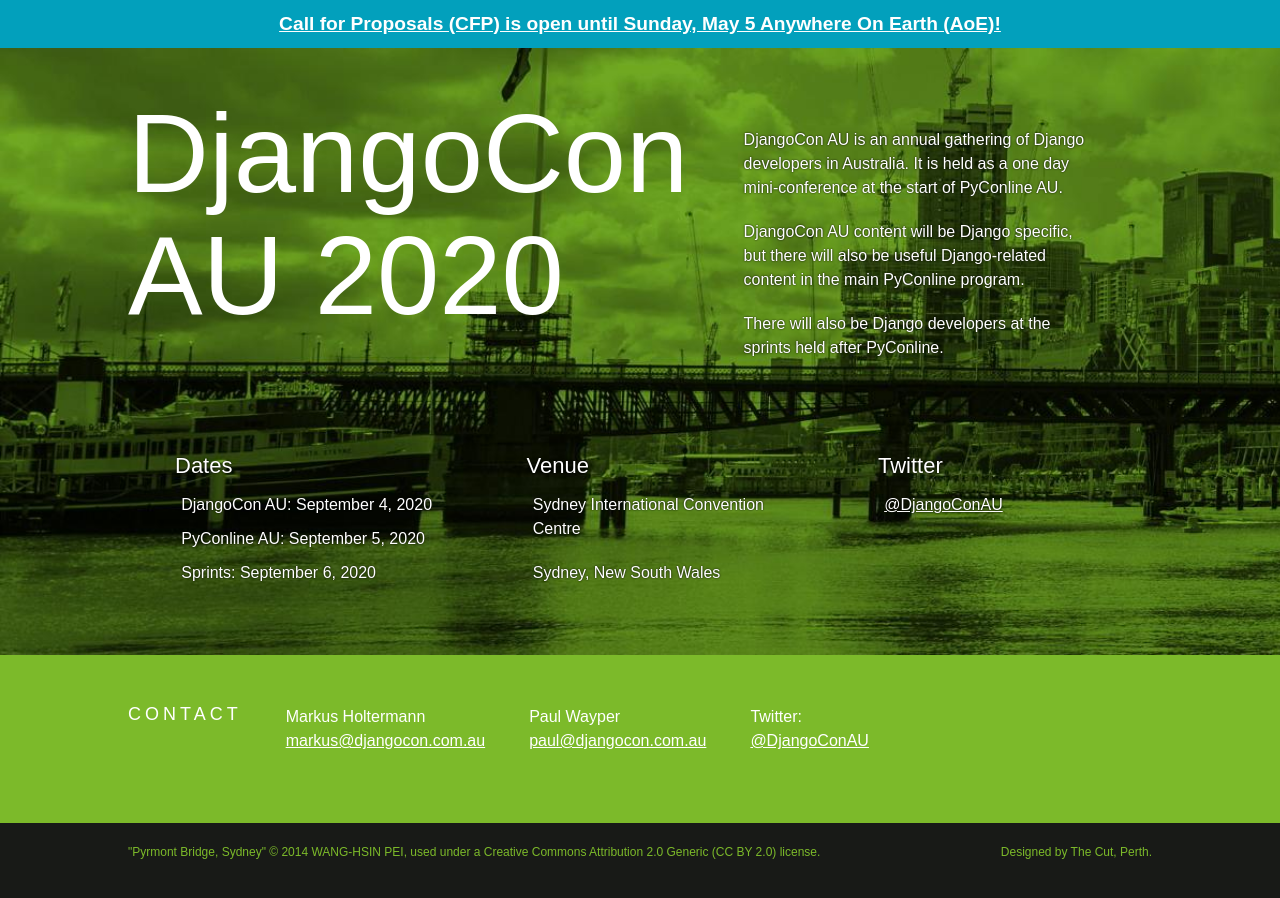
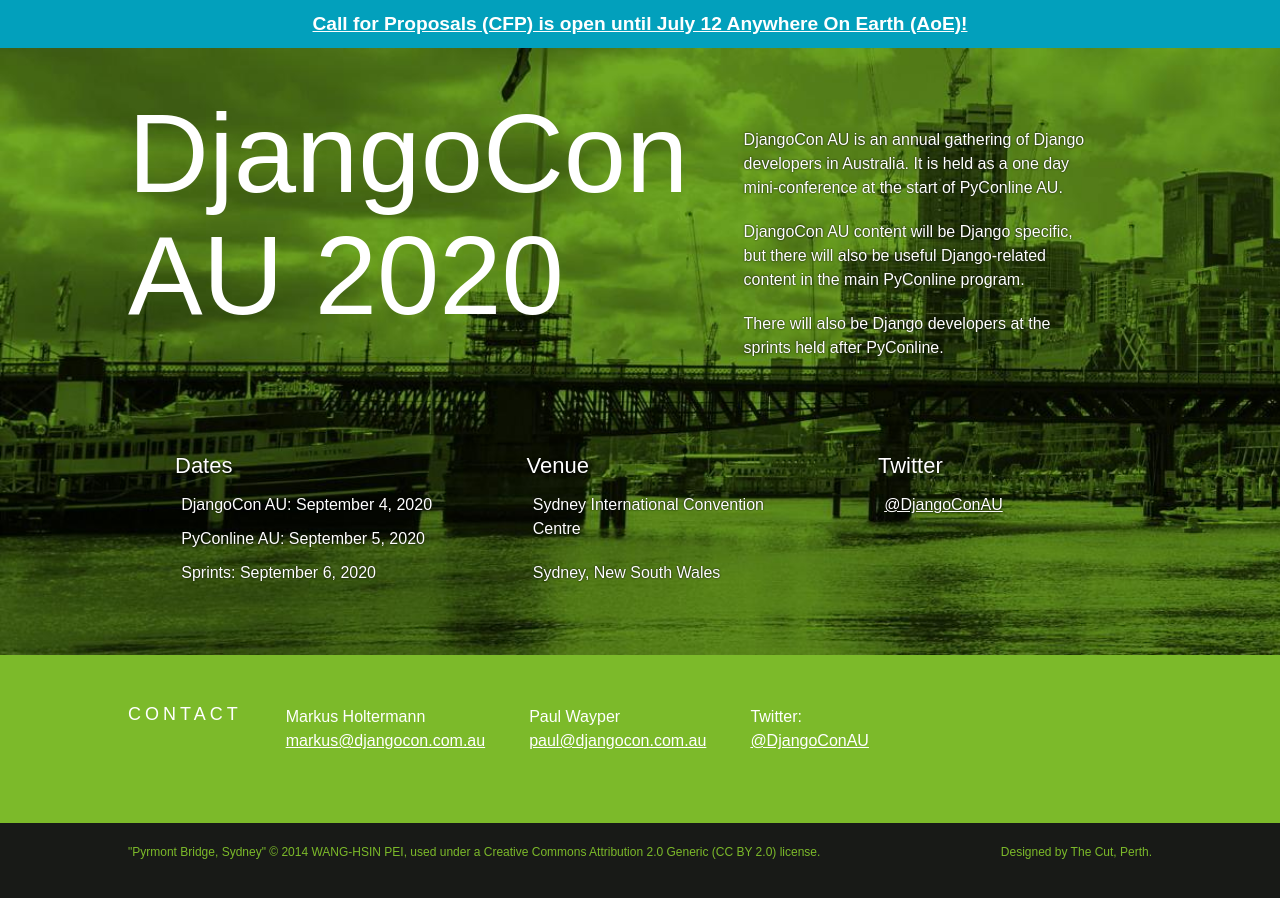
Before and after one commit to djangocon/2020.djangocon.com.au, a plain HTML site: page index.html in a window 1280 px wide. Drawn offline with Linux system fonts and the light colour scheme; a web font is replaced by a local one.

Commit message:
Update CFP link/time

```diff
--- a/index.html
+++ b/index.html
@@ -41,13 +41,13 @@
 
   <body>
     <div class="banner">
-      <a href="https://2020.pycon-au.org/speak/">
-        Call for Proposals (CFP) is open until Sunday, May 5 Anywhere On Earth (AoE)!
+      <a href="https://2020.pycon.org.au/speak/">
+        Call for Proposals (CFP) is open until July 12 Anywhere On Earth (AoE)!
       </a>
     </div>
 <!--
     <div class="banner">
-      <a href="https://2020.pycon-au.org/attend/tickets/">
+      <a href="https://2020.pycon.org.au/attend/tickets/">
         Tickets are on sale now!
       </a>
     </div>
@@ -322,7 +322,7 @@
         </ul>
 
         <p style="text-align: center; margin: 10px 0 20px 0;">Buy tickets from the PyConline AU website</p>
-        <a href="https://2020.pycon-au.org/attend/tickets/" target="_blank" class="button">Buy Tickets</a>
+        <a href="https://2020.pycon.org.au/attend/tickets/" target="_blank" class="button">Buy Tickets</a>
 
       </div>
     </div>
```
